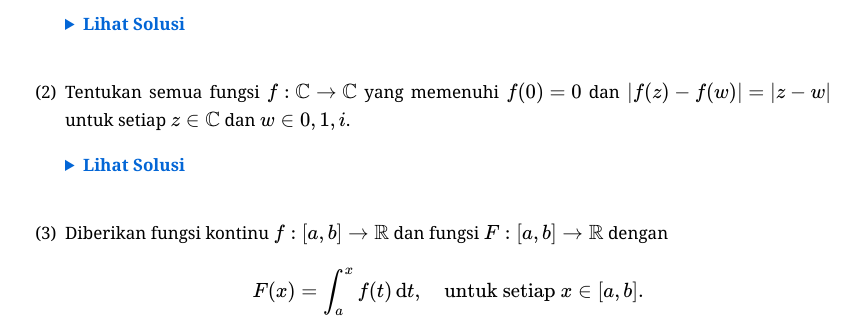
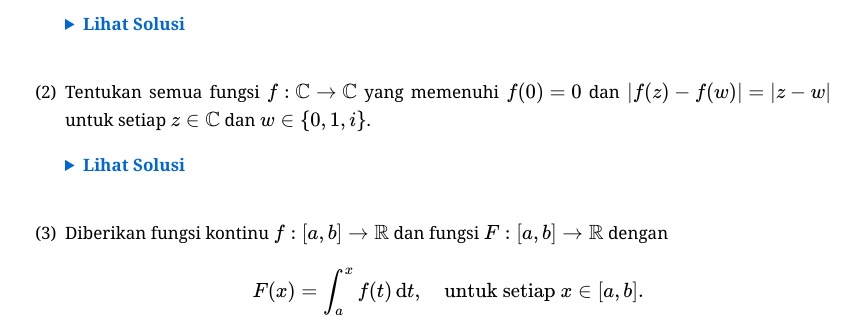
Before and after one commit to calculusgamingindonesia/calculusgamingindonesia.github.io, a Jekyll site: the page built from _posts/2026-06-29-knmipa-nas-20-1.md, in a window 1280 px wide. Shown: the part 357-674 px from the top of the page, without its empty margins (209-1071 px from the left). Built offline with Jekyll 4.4.1, drawn with Linux system fonts in a browser that asks for light colours; some web fonts are replaced.

Commit message:
Update 2026-06-29-knmipa-nas-20-1.md

```diff
--- a/_posts/2026-06-29-knmipa-nas-20-1.md
+++ b/_posts/2026-06-29-knmipa-nas-20-1.md
@@ -26,7 +26,7 @@ urutan: 9
      </div>
    </details>
 
-2. Tentukan semua fungsi $f:\mathbb{C}\to\mathbb{C}$ yang memenuhi $f(0)=0$ dan $\vert f(z)-f(w)\vert=\vert z-w\vert$ untuk setiap $z\in\mathbb{C}$ dan $w\in\{0, 1, i\}$.
+2. Tentukan semua fungsi $f:\mathbb{C}\to\mathbb{C}$ yang memenuhi $f(0)=0$ dan $\vert f(z)-f(w)\vert=\vert z-w\vert$ untuk setiap $z\in\mathbb{C}$ dan $w\in\set{0, 1, i}$.
 
    <details>
      <summary>Lihat Solusi</summary>
```
